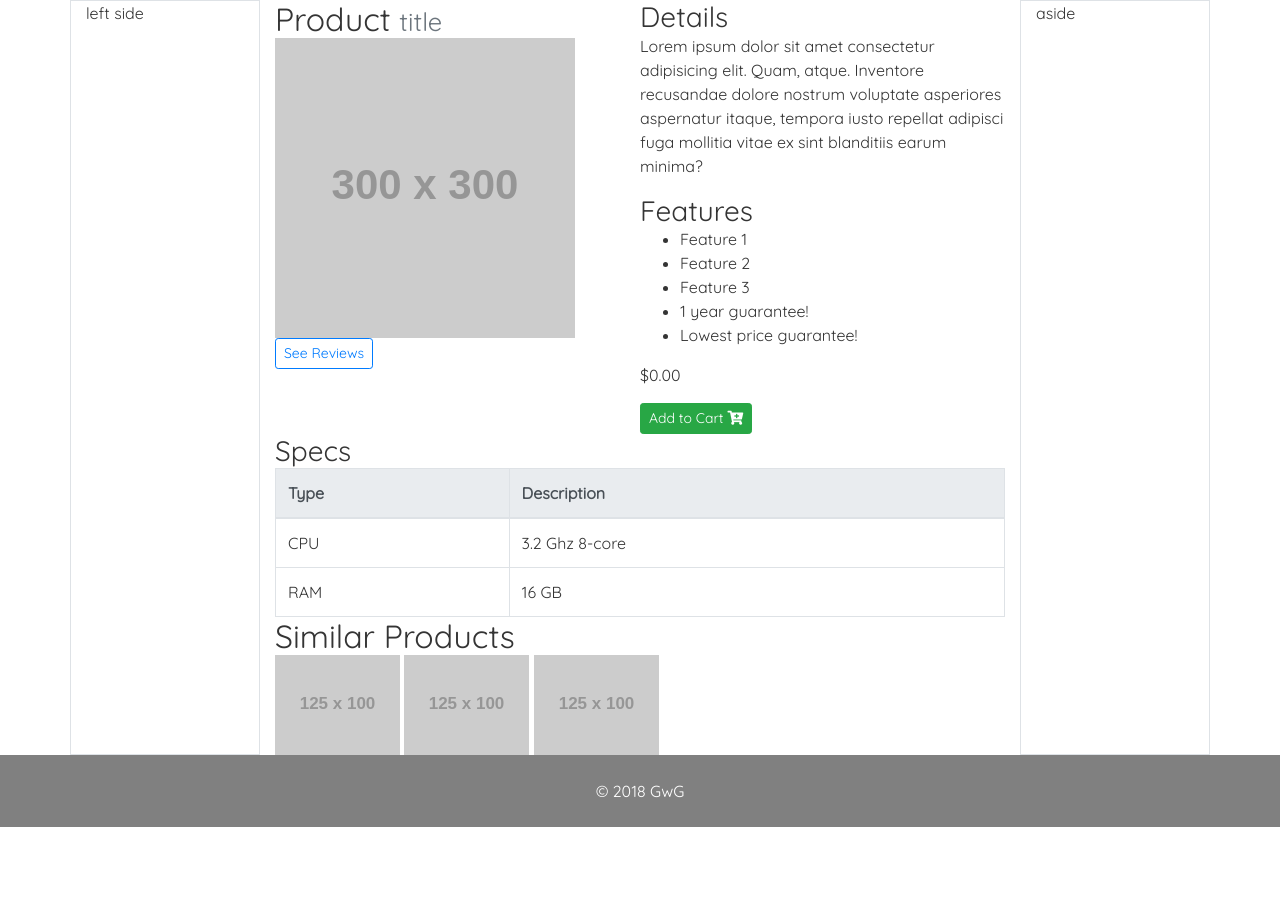
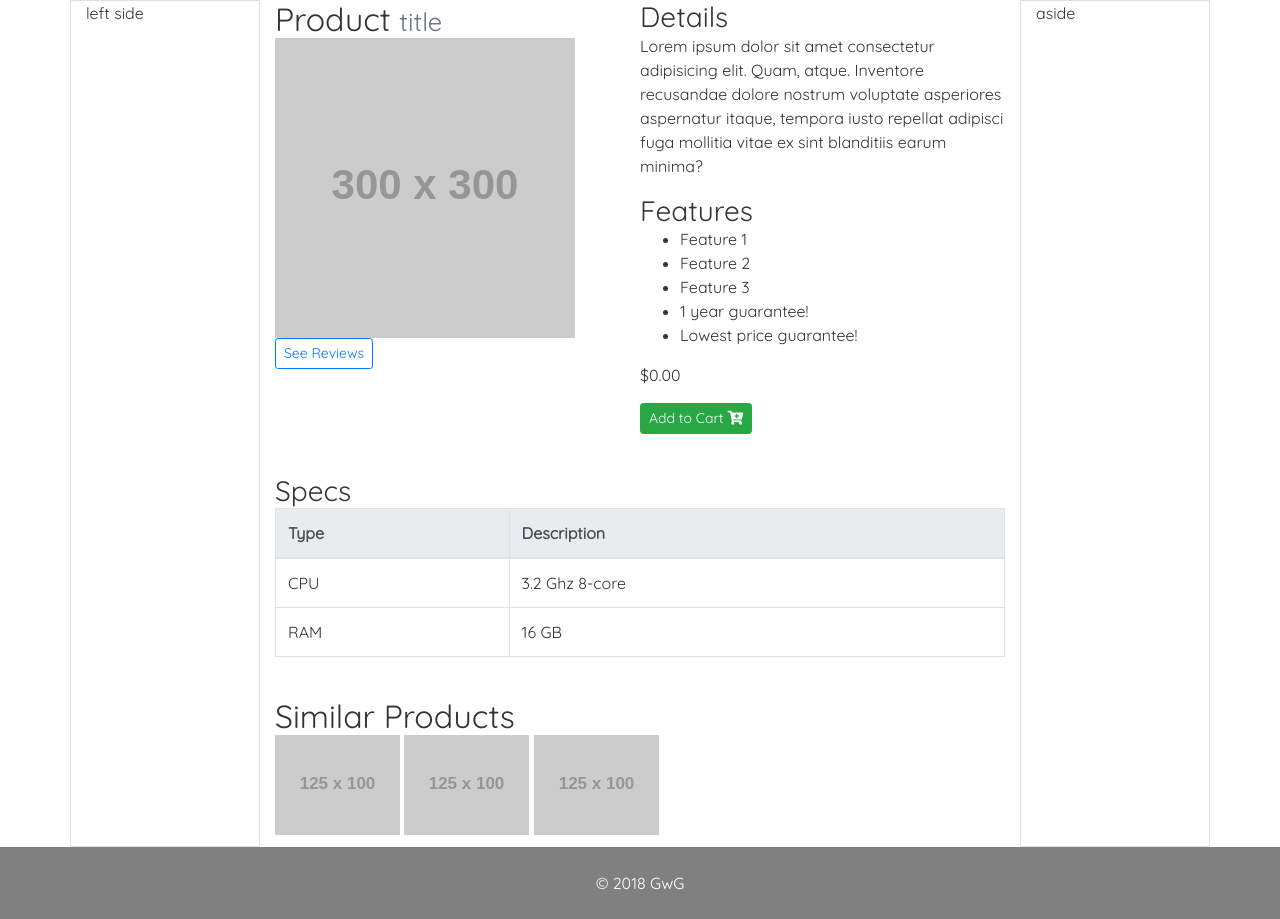
Before and after one commit to GWGweb-projectgroup/practice-project, a PHP site: page /product.html in a window 1280 px wide. Shown: the part 58-977 px from the top of the page. Before the commit the page ends 885 px from the top, so only its background shows below. Run offline with PHP 8.4, Linux system fonts and the light colour scheme; grey boxes labelled with a size stand in for pictures from a placeholder-image service; some libraries are stand-ins or nearby versions.

Commit message:
Adjust product display grid layout

```diff
--- a/css/products.css
+++ b/css/products.css
@@ -54,13 +54,22 @@
 .product-full {
   display: grid;
   grid-template-columns: 1fr 1fr;
-  grid-template-rows: repeat(4, min-max(200px));
+  grid-template-rows: repeat(3, minmax(150px, auto));
+  grid-row-gap: 2.5rem;
+}
+
+.product-spotlight {
+  grid-area: 1 / 1 / 2 / 5;
+}
+
+.product-details {
+  grid-area: 1 / 2 / 2 / 3;
 }
 
 .product-specs {
-  grid-area: 3 / 1 / 4 / 5;
+  grid-area: 2 / 1 / 3 / 5;
 }
 
 .product-similar {
-  grid-area: 4 / 1 / 5 / 5;
+  grid-area: 3 / 1 / 4 / 5;
 }
```
